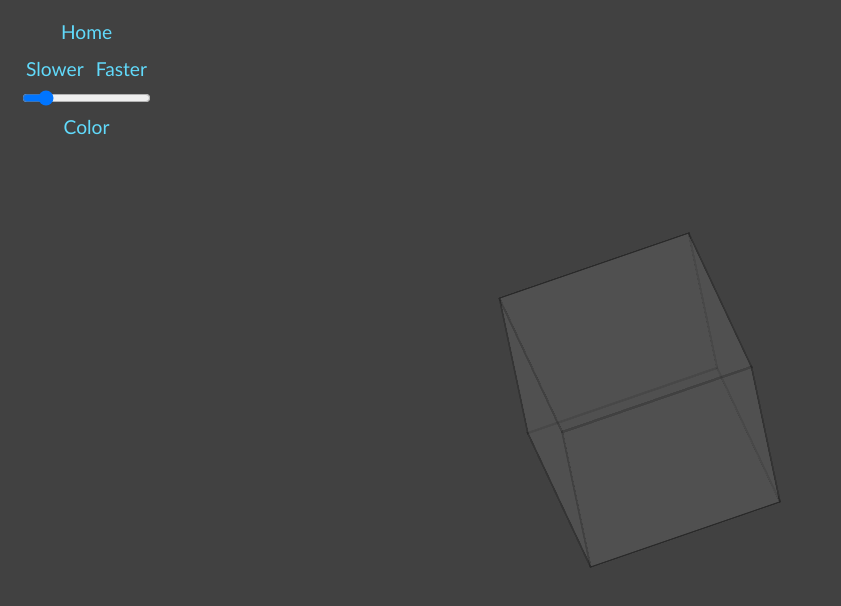
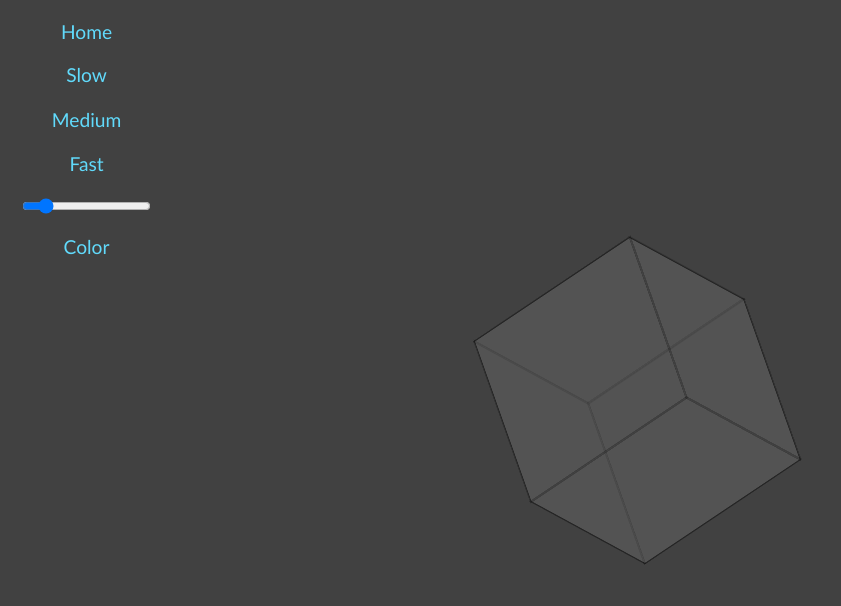
Before and after one commit to Hunterosmun/hunter-osmun, a React (Create React App) app: page /loadcube in a window 1280 px wide. Shown: the top 606 px of the page, without its empty margins (0-841 px from the left). Built offline with nearby package versions, Linux system fonts and the light colour scheme.

Commit message:
Buttons to 3, alternate to continuous

```diff
--- a/src/pages/cube/index.js
+++ b/src/pages/cube/index.js
@@ -6,7 +6,7 @@ import * as Ui from '../../ui'
 
 export default function Cube () {
   const [spread, setSpread] = React.useState(100)
-  const [speed, setSpeed] = React.useState(5)
+  const [speed, setSpeed] = React.useState(6)
   const [color, setColor] = React.useState({
     1: '#666',
     2: '#666',
@@ -24,24 +24,9 @@ export default function Cube () {
           <Ui.Button as={Link} to='/'>
             Home
           </Ui.Button>
-          <div>
-            <Ui.Button
-              onClick={() => {
-                if (speed >= 20) return
-                setSpeed(speed + 1)
-              }}
-            >
-              Slower
-            </Ui.Button>
-            <Ui.Button
-              onClick={() => {
-                if (speed === 0) return
-                setSpeed(speed - 1)
-              }}
-            >
-              Faster
-            </Ui.Button>
-          </div>
+          <Ui.Button onClick={() => setSpeed(100)}>Slow</Ui.Button>
+          <Ui.Button onClick={() => setSpeed(6)}>Medium</Ui.Button>
+          <Ui.Button onClick={() => setSpeed(2)}>Fast</Ui.Button>
           <input
             type='range'
             min='50'
@@ -85,6 +70,8 @@ const Holder = styled.div`
   position: relative;
   width: 200px;
   height: 200px;
+  transform: rotate3d(-1, 5, -1, 65deg);
+  transform-style: preserve-3d;
 `
 const CubeGraphic = styled.div`
   height: 100%;
@@ -92,17 +79,17 @@ const CubeGraphic = styled.div`
 
   @keyframes spinForever {
     from {
-      transform: rotate3d(0, 0, 0, 0);
+      /* transform: rotate3d(0, 0, 0, 0); */
     }
     to {
       transform: rotate3d(1, -4, 2, 360deg);
     }
   }
 
-  animation-duration: ${p => p.speed ?? 5}s;
+  animation-duration: ${p => p.speed}s;
   animation-name: spinForever;
   animation-iteration-count: infinite;
-  animation-direction: alternate;
+  animation-direction: continuous;
 
   transform-style: preserve-3d;
   /* :hover {
@@ -117,7 +104,7 @@ const CubeSide = styled.div`
   background-color: ${p => p.color ?? '#666'};
   border: 2px solid black;
   position: absolute;
-  opacity: 0.2;
+  opacity: 0.25;
 `
 
 const CubeSide1 = styled(CubeSide)`
@@ -146,7 +133,7 @@ const Verticle = styled.div`
   flex-direction: column;
   justify-content: space-between;
   align-items: center;
-  height: 120px;
+  height: 240px;
   background-color: #414141;
   padding: 10px;
 `
```
